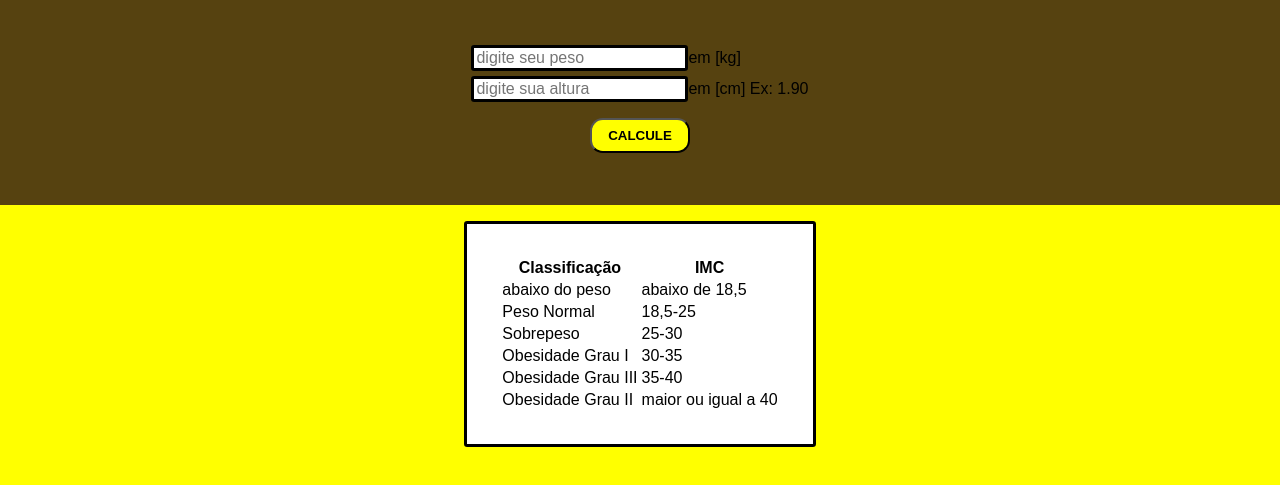
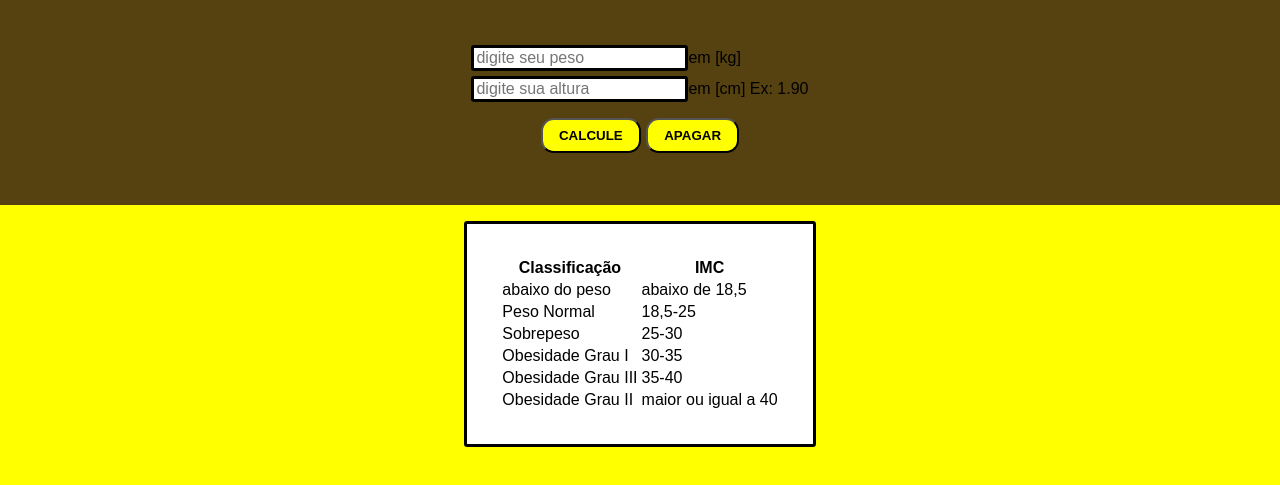
Before and after one commit to Fredericoufsj/imc, a plain HTML site: page index.html in a window 1280 px wide. Shown: the part 127-612 px from the top of the page. Drawn offline with Linux system fonts and the light colour scheme.

Commit message:
modificações js e css 2

```diff
--- a/index.html
+++ b/index.html
@@ -30,6 +30,7 @@
                 </div>
                 <div class="resultado">
                     <button id="calcule">calcule</button>
+                    <button type="reset">apagar</button>
                     <p><span id="resultado"></span></p>
                 </div>
             </div>
```
